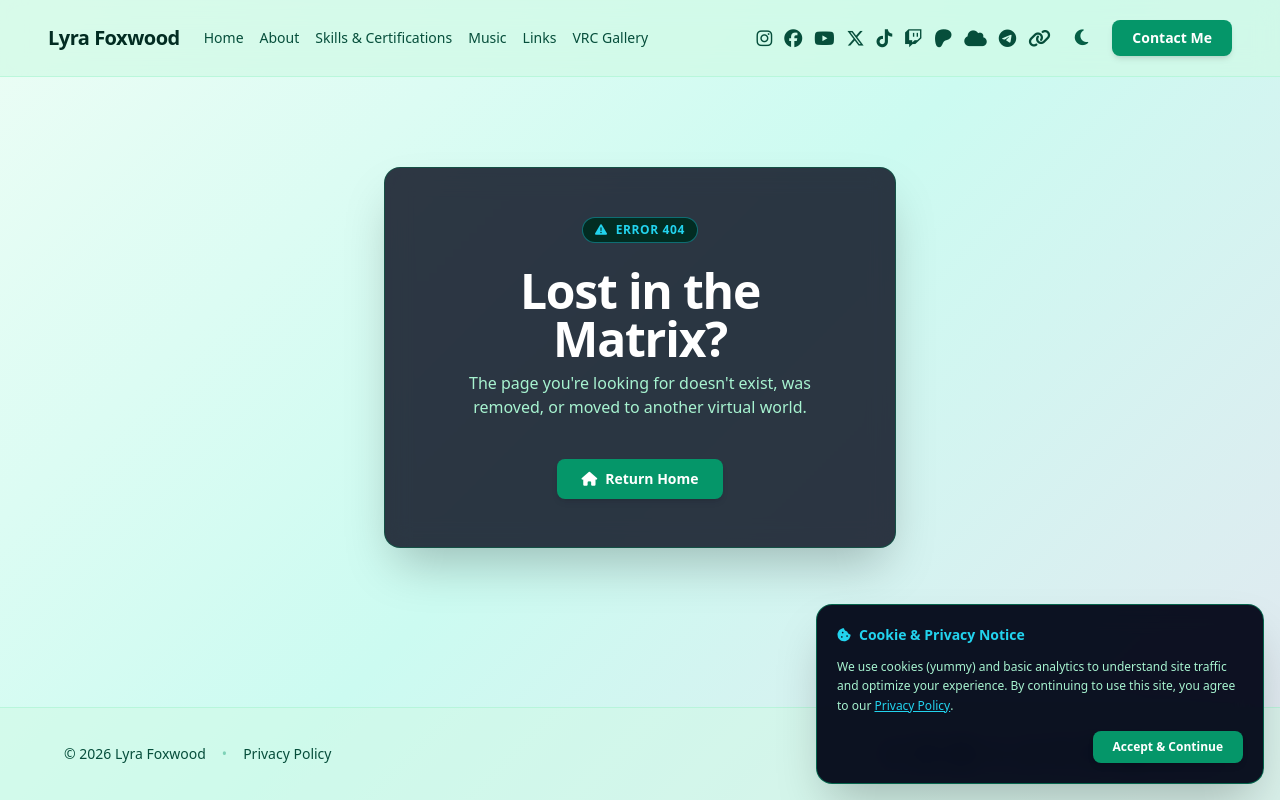
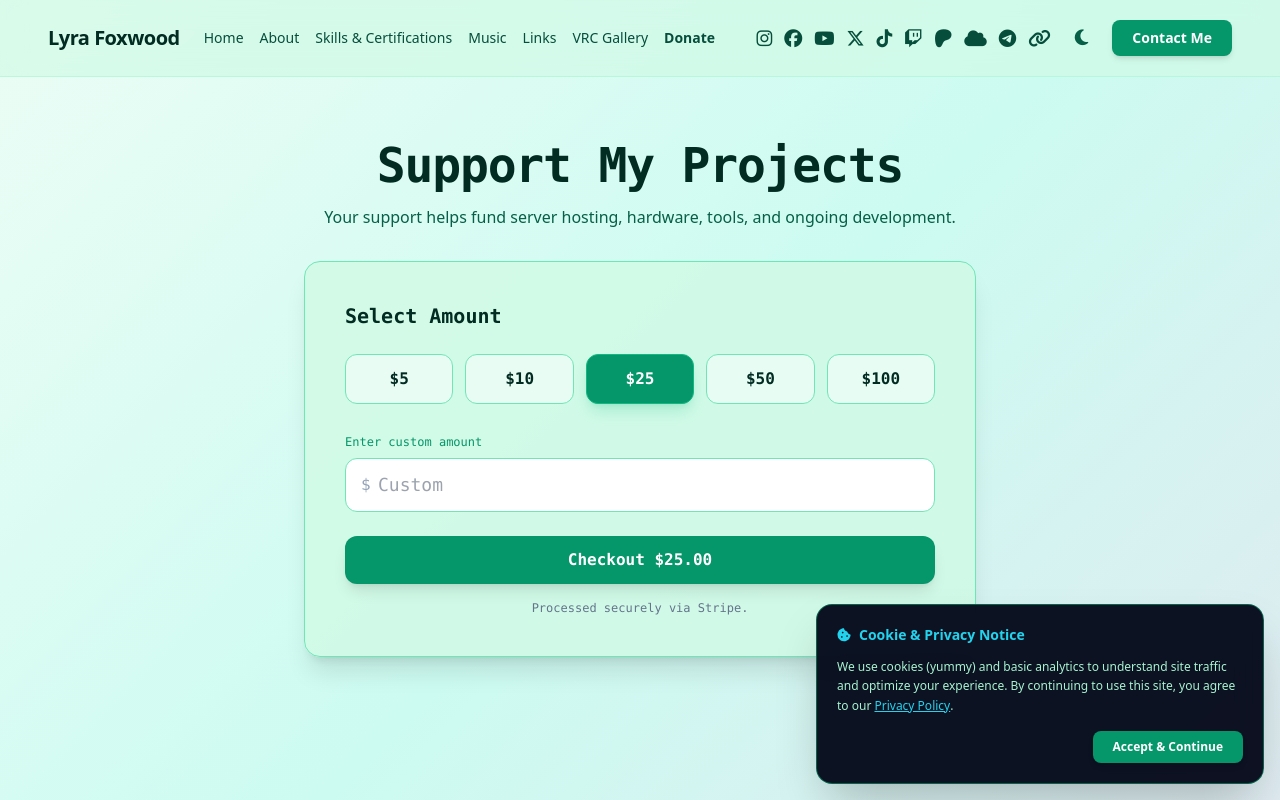
Before and after one commit to Lyra-Social-Group/lyrafoxwood, a Vue app: page /donate in a window 1280 px wide. Shown: the top 800 px of the page. Built offline with nearby package versions, Linux system fonts and the light colour scheme; no server answers.

Commit message:
new file:   functions/api/create-donation-checkout.js 	modified:   src/App.vue 	modified:   src/router/index.js 	new file:   src/views/DonateCancelView.vue 	new file:   src/views/DonateSuccessView.vue 	new file:   src/views/DonateView.vue

```diff
--- a/src/App.vue
+++ b/src/App.vue
@@ -50,6 +50,13 @@
             active-class="text-cyan-600 dark:text-cyan-400 font-bold"
           >
             VRC Gallery
+          </router-link>
+          <router-link
+            to="/donate"
+            class="text-emerald-900 dark:text-emerald-200 hover:text-cyan-600 dark:hover:text-cyan-400 transition-colors"
+            active-class="text-cyan-600 dark:text-cyan-400 font-bold"
+          >
+            Donate
           </router-link>
         </nav>
       </div>
@@ -143,10 +150,19 @@
         </router-link>
         <router-link
           to="/gallery"
-            class="text-emerald-900 dark:text-emerald-200 hover:text-cyan-600 dark:hover:text-cyan-400 transition-colors"
+          @click="mobileMenuOpen = false"
+          class="text-emerald-950 dark:text-emerald-200 hover:text-cyan-500 transition-colors py-1"
           active-class="text-cyan-600 dark:text-cyan-400 font-bold"
         >
           VRC Gallery
+        </router-link>
+        <router-link
+          to="/donate"
+          @click="mobileMenuOpen = false"
+          class="text-emerald-950 dark:text-emerald-200 hover:text-cyan-500 transition-colors py-1"
+          active-class="text-cyan-600 dark:text-cyan-400 font-bold"
+        >
+          Donate
         </router-link>
       </nav>
 
--- a/src/router/index.js
+++ b/src/router/index.js
@@ -45,10 +45,29 @@ const routes = [
     meta: { title: 'VRC Gallery - Lyra Foxwood' }
   },
   {
-  path: '/ultament-pc',
-  name: 'ultament-pc',
-  component: () => import('../views/UltamentPcView.vue')
-},
+    path: '/ultament-pc',
+    name: 'ultament-pc',
+    component: () => import('../views/UltamentPcView.vue'),
+    meta: { title: 'Ultimate PC Setup - Lyra Foxwood' }
+  },
+  {
+    path: '/donate',
+    name: 'Donate',
+    component: () => import('../views/DonateView.vue'),
+    meta: { title: 'Donate - Lyra Foxwood' }
+  },
+  {
+    path: '/donate/success',
+    name: 'DonateSuccess',
+    component: () => import('../views/DonateSuccessView.vue'),
+    meta: { title: 'Thank You! - Lyra Foxwood' }
+  },
+  {
+    path: '/donate/cancel',
+    name: 'DonateCancel',
+    component: () => import('../views/DonateCancelView.vue'),
+    meta: { title: 'Donation Cancelled - Lyra Foxwood' }
+  },
 
   // Catch-all route (MUST be last)
   {
--- /dev/null
+++ b/src/views/DonateCancelView.vue
@@ -0,0 +1,19 @@
+<template>
+  <main class="min-h-screen flex items-center justify-center px-6 py-16 bg-transparent text-emerald-950 dark:text-emerald-50 font-sans">
+    <div class="w-full max-w-md rounded-2xl border border-emerald-300 dark:border-emerald-500/40 bg-emerald-100/80 dark:bg-slate-900/90 p-8 text-center shadow-xl space-y-4">
+      <div class="mx-auto flex h-16 w-16 items-center justify-center rounded-full bg-slate-500/20 text-slate-400 text-2xl font-bold">
+        ↩
+      </div>
+      <h1 class="text-3xl font-bold font-mono">Cancelled</h1>
+      <p class="text-xs text-emerald-800 dark:text-slate-300 font-mono">
+        No payment was processed.
+      </p>
+      <router-link
+        to="/donate"
+        class="inline-block mt-4 rounded-xl bg-emerald-600 hover:bg-emerald-500 text-white font-mono font-bold px-6 py-2.5 text-xs transition-all"
+      >
+        Back to Donate
+      </router-link>
+    </div>
+  </main>
+</template>
--- /dev/null
+++ b/src/views/DonateSuccessView.vue
@@ -0,0 +1,19 @@
+<template>
+  <main class="min-h-screen flex items-center justify-center px-6 py-16 bg-transparent text-emerald-950 dark:text-emerald-50 font-sans">
+    <div class="w-full max-w-md rounded-2xl border border-emerald-300 dark:border-emerald-500/40 bg-emerald-100/80 dark:bg-slate-900/90 p-8 text-center shadow-xl space-y-4">
+      <div class="mx-auto flex h-16 w-16 items-center justify-center rounded-full bg-emerald-500/20 text-emerald-500 text-3xl font-bold">
+        ✓
+      </div>
+      <h1 class="text-3xl font-bold font-mono">Thank You!</h1>
+      <p class="text-xs text-emerald-800 dark:text-slate-300 font-mono">
+        Your donation was received. Your support is greatly appreciated!
+      </p>
+      <router-link
+        to="/"
+        class="inline-block mt-4 rounded-xl bg-emerald-600 hover:bg-emerald-500 text-white font-mono font-bold px-6 py-2.5 text-xs transition-all"
+      >
+        Return Home
+      </router-link>
+    </div>
+  </main>
+</template>
--- /dev/null
+++ b/src/views/DonateView.vue
@@ -0,0 +1,140 @@
+<script setup>
+import { ref, computed } from 'vue'
+
+const presetAmounts = [5, 10, 25, 50, 100]
+const selectedAmount = ref(25)
+const customAmount = ref('')
+const loading = ref(false)
+const error = ref('')
+
+const amount = computed(() => {
+  if (selectedAmount.value === null) {
+    return Number(customAmount.value)
+  }
+  return selectedAmount.value
+})
+
+function selectAmount(value) {
+  selectedAmount.value = value
+  customAmount.value = ''
+  error.value = ''
+}
+
+function selectCustom() {
+  selectedAmount.value = null
+  error.value = ''
+}
+
+async function donate() {
+  error.value = ''
+  const donationAmount = Number(amount.value)
+
+  if (!Number.isFinite(donationAmount) || donationAmount < 1 || donationAmount > 10000) {
+    error.value = 'Please enter an amount between $1 and $10,000.'
+    return
+  }
+
+  loading.value = true
+
+  try {
+    const res = await fetch('/api/create-donation-checkout', {
+      method: 'POST',
+      headers: { 'Content-Type': 'application/json' },
+      body: JSON.stringify({ amount: donationAmount })
+    })
+
+    const data = await res.json()
+
+    if (!res.ok) throw new Error(data.error || 'Checkout failed.')
+    if (data.url) window.location.href = data.url
+  } catch (err) {
+    error.value = err.message
+    loading.value = false
+  }
+}
+</script>
+
+<template>
+  <main class="min-h-screen px-6 py-16 bg-transparent text-emerald-950 dark:text-emerald-50 font-sans transition-colors duration-300">
+    <div class="mx-auto max-w-5xl space-y-8">
+
+      <!-- Header -->
+      <section class="text-center">
+        <h1 class="text-4xl font-bold tracking-tight sm:text-5xl font-mono">
+          Support My Projects
+        </h1>
+        <p class="mx-auto mt-4 max-w-2xl text-sm sm:text-base text-emerald-800 dark:text-slate-300">
+          Your support helps fund server hosting, hardware, tools, and ongoing development.
+        </p>
+      </section>
+
+      <!-- Card -->
+      <section class="mx-auto max-w-2xl rounded-2xl border border-emerald-300 dark:border-emerald-500/40 bg-emerald-100/80 dark:bg-slate-900/90 p-6 shadow-xl sm:p-10">
+        <h2 class="mb-6 text-xl font-semibold font-mono">Select Amount</h2>
+
+        <!-- Presets -->
+        <div class="grid grid-cols-3 gap-3 sm:grid-cols-5">
+          <button
+            v-for="preset in presetAmounts"
+            :key="preset"
+            type="button"
+            class="rounded-xl border px-4 py-3 font-mono font-bold transition-all"
+            :class="
+              selectedAmount === preset
+                ? 'border-emerald-500 bg-emerald-600 text-white shadow-lg shadow-emerald-500/20'
+                : 'border-emerald-300 dark:border-slate-700 bg-white/50 dark:bg-slate-800/50 hover:border-emerald-400'
+            "
+            @click="selectAmount(preset)"
+          >
+            ${{ preset }}
+          </button>
+        </div>
+
+        <!-- Custom Input -->
+        <div class="mt-6">
+          <button
+            type="button"
+            class="mb-2 text-xs font-mono text-emerald-600 dark:text-emerald-400 hover:underline"
+            @click="selectCustom"
+          >
+            Enter custom amount
+          </button>
+          <div class="relative">
+            <span class="pointer-events-none absolute left-4 top-1/2 -translate-y-1/2 font-mono text-slate-400">$</span>
+            <input
+              v-model="customAmount"
+              type="number"
+              min="1"
+              max="10000"
+              step="0.01"
+              placeholder="Custom"
+              class="w-full rounded-xl border border-emerald-300 dark:border-slate-700 bg-white dark:bg-slate-950 px-8 py-3 text-lg font-mono outline-none focus:border-emerald-500"
+              @focus="selectCustom"
+            />
+          </div>
+        </div>
+
+        <!-- Error -->
+        <div v-if="error" class="mt-4 rounded-xl border border-red-500/30 bg-red-500/10 p-3 text-xs text-red-500 font-mono">
+          {{ error }}
+        </div>
+
+        <!-- Submit -->
+        <button
+          type="button"
+          :disabled="loading"
+          class="mt-6 w-full rounded-xl bg-emerald-600 hover:bg-emerald-500 text-white font-mono font-bold text-base py-3 transition-all shadow-lg hover:shadow-emerald-500/20 disabled:opacity-50"
+          @click="donate"
+        >
+          <span v-if="!loading">Checkout ${{ Number(amount || 0).toFixed(2) }}</span>
+          <span v-else>Redirecting...</span>
+        </button>
+
+        <p class="mt-4 text-center text-xs text-slate-500 font-mono">
+          Processed securely via Stripe.
+        </p>
+      </section>
+
+    </div>
+  </main>
+</template>
```
Also changed, not shown: 1 other file (tests, documents, lock files or other folders). Lines whose indentation alone changed are shown as unchanged.
